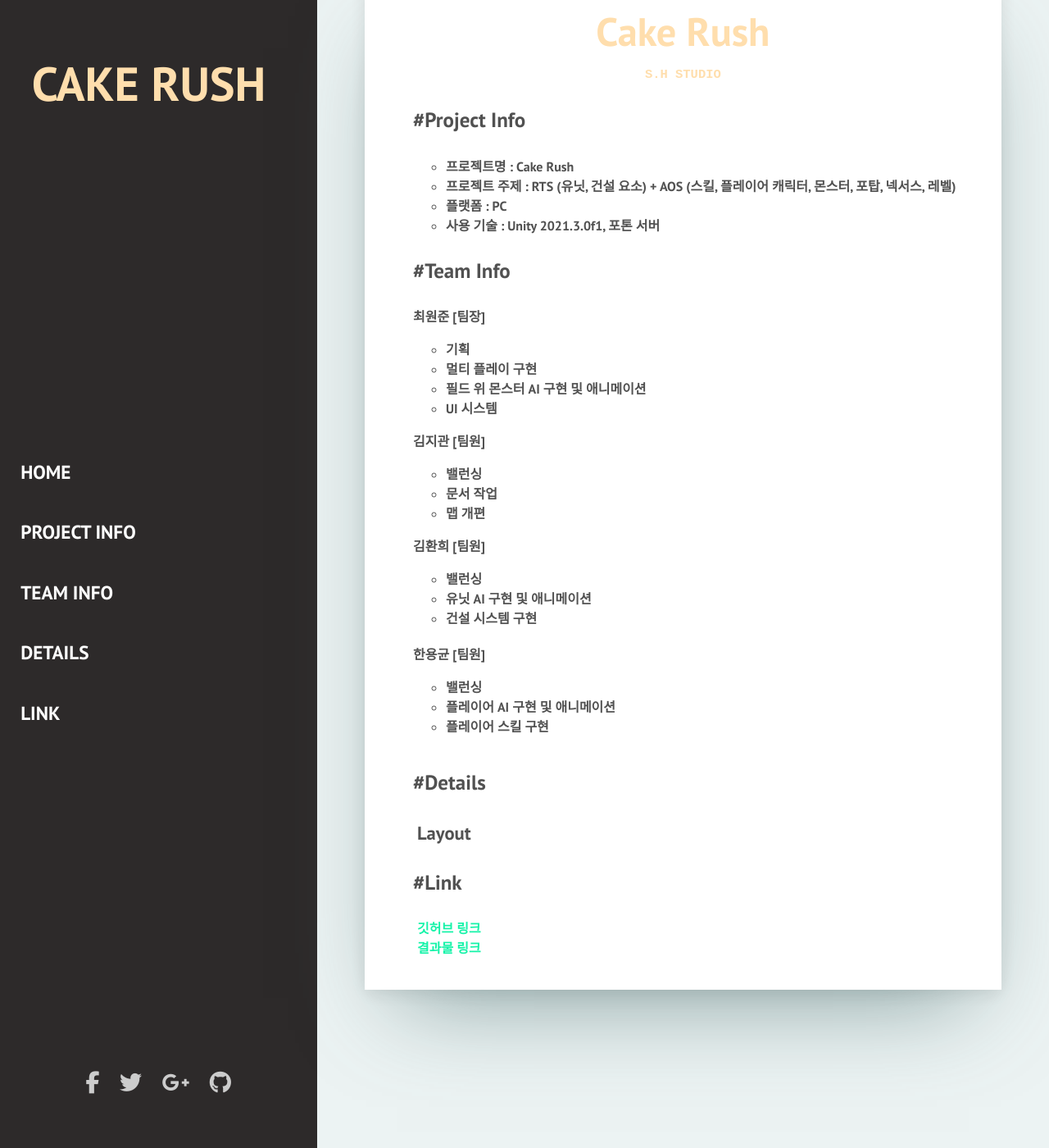
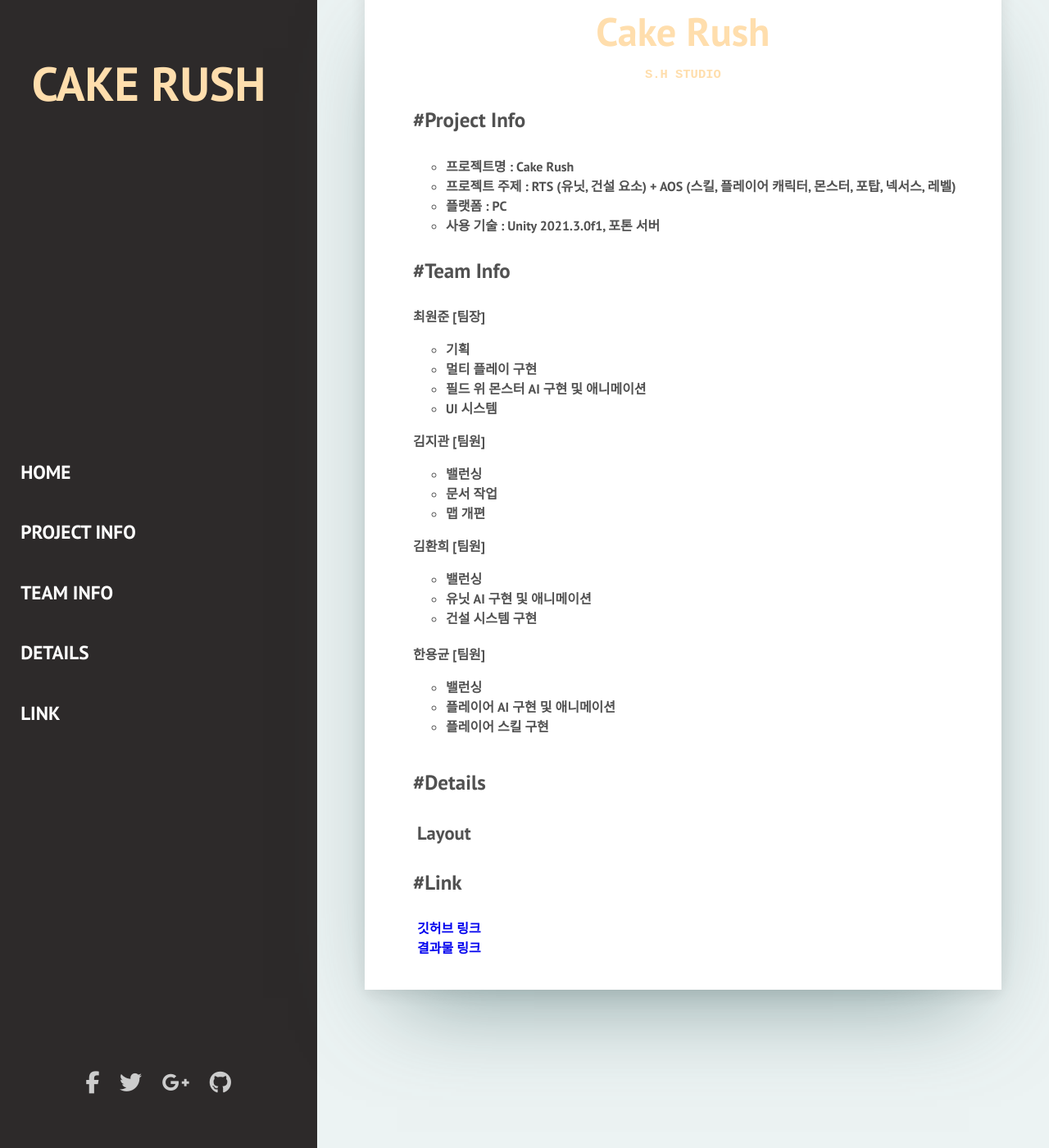
Before and after one commit to yong-gyun/Cake-Rush, a Jekyll site: the page built from index.html, in a window 1280 px wide and 1400 px high, scrolled down 108 px. Shown: the whole window at 82% size. Built offline with Jekyll 4.4.1, drawn with Linux system fonts in a browser that asks for light colours; nearby versions of some CDN libraries; some web fonts are replaced; library files that are not in the unit come from our copies; the list of posts is cut into pages by our own code.

Commit message:
lkjhgfdsa

```diff
--- a/assets/css/main.css
+++ b/assets/css/main.css
@@ -752,7 +752,6 @@
 }
 
 a {
-  color: #15F3A8;
   text-decoration: none;
 }
 a:hover {
--- a/index.html
+++ b/index.html
@@ -97,8 +97,8 @@
       <div class="main" id="link">
         <ul>
           <p class="title">#Link</p>
-          <li class="main_li" style="list-style: none; padding-left: 5px;"><a href="https://github.com/2422june/Cake_Rush">깃허브 링크</a></li>
-          <li class="main_li" style="list-style: none; padding-left: 5px;"><a href="https://github.com/2422june/Cake_Rush">결과물 링크</a></li>
+          <li class="main_li" style="list-style: none; padding-left: 5px; color: #15F3A8;"><a href="https://github.com/2422june/Cake_Rush">깃허브 링크</a></li>
+          <li class="main_li" style="list-style: none; padding-left: 5px; color: #15F3A8;"><a href="https://github.com/2422june/Cake_Rush">결과물 링크</a></li>
         </ul>
       </div>
     </div>
```
Also changed, not shown: _pages/link.html (+6 -1 lines).
